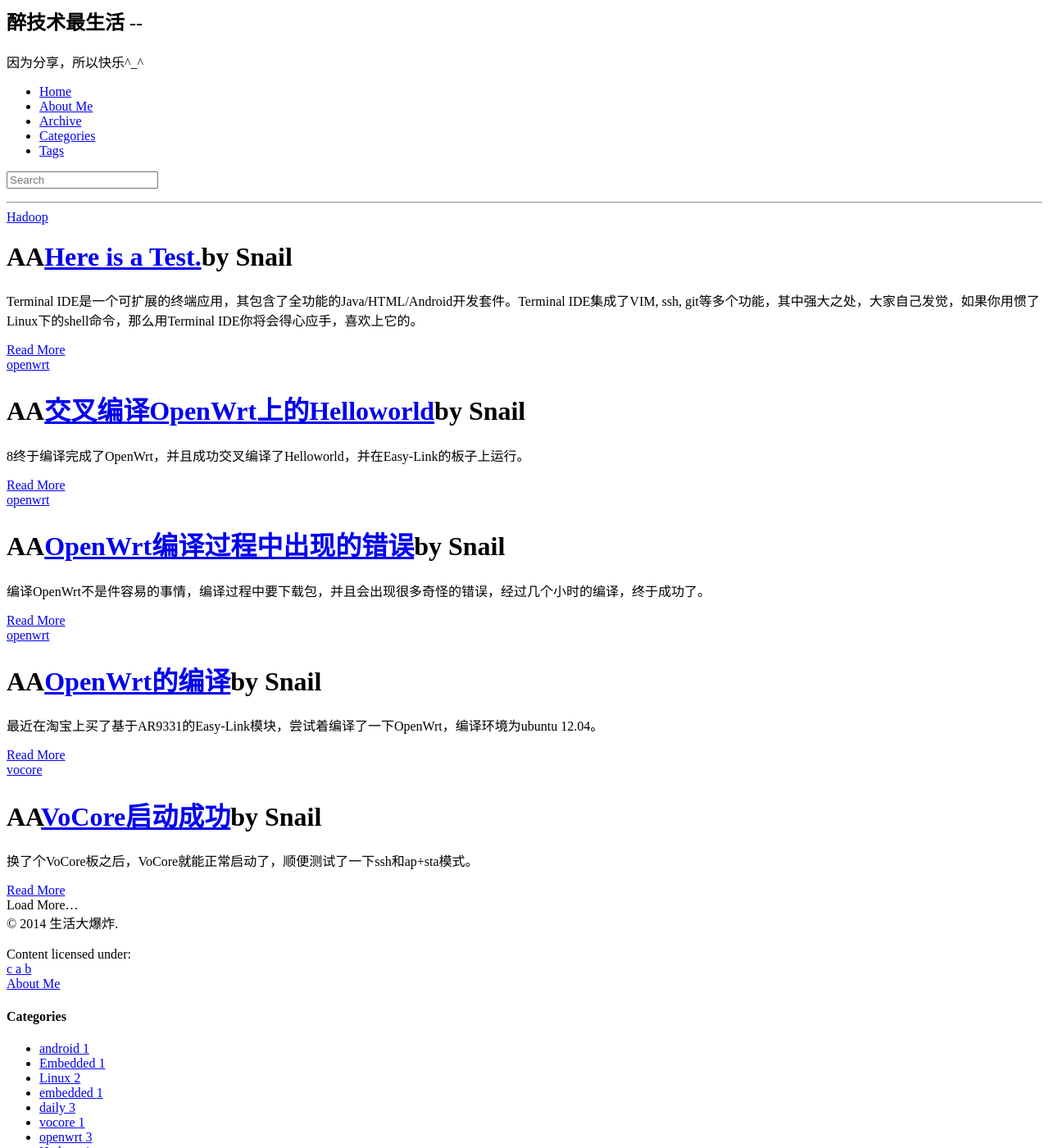
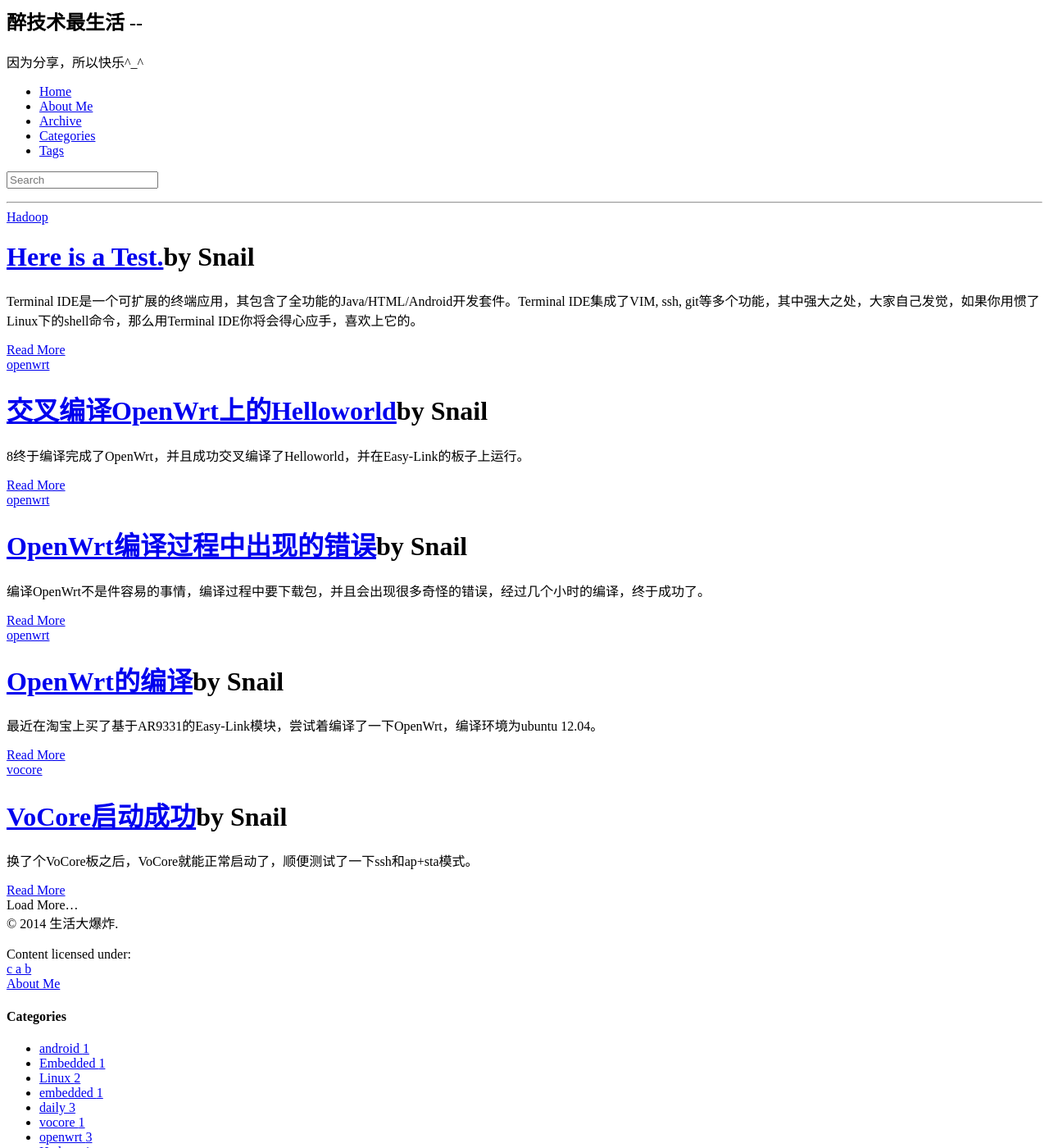
Before and after one commit to DutZMZ/Zuijishu, a Jekyll site: the page built from index.html, in a window 1280 px wide and 1400 px high. Shown: the whole window at 82% size. Built offline with Jekyll 4.4.1, drawn with Linux system fonts in a browser that asks for light colours; nearby versions of some CDN libraries; library files that are not in the unit come from our copies; the list of posts is cut into pages by our own code.

Commit message:
Update index.html

```diff
--- a/index.html
+++ b/index.html
@@ -15,7 +15,7 @@
 				{% assign categories_list = nil %}
 			</div>
 			<div class="journal-body">
-				<h1 class="journal-title">AA<a href="{{site.url}}{{ post.url }}">{{ post.title }}</a><span class="author">{{ post.tagline }}</span></h1>
+				<h1 class="journal-title"><a href="{{site.url}}{{ post.url }}">{{ post.title }}</a><span class="author">{{ post.tagline }}</span></h1>
 				{% case site.excerpt %}
 				{% when "truncate_words" %}
 				<span class="teaser"><p>{{ post.content | strip_html | truncatewords: 20 }}</p>
```
